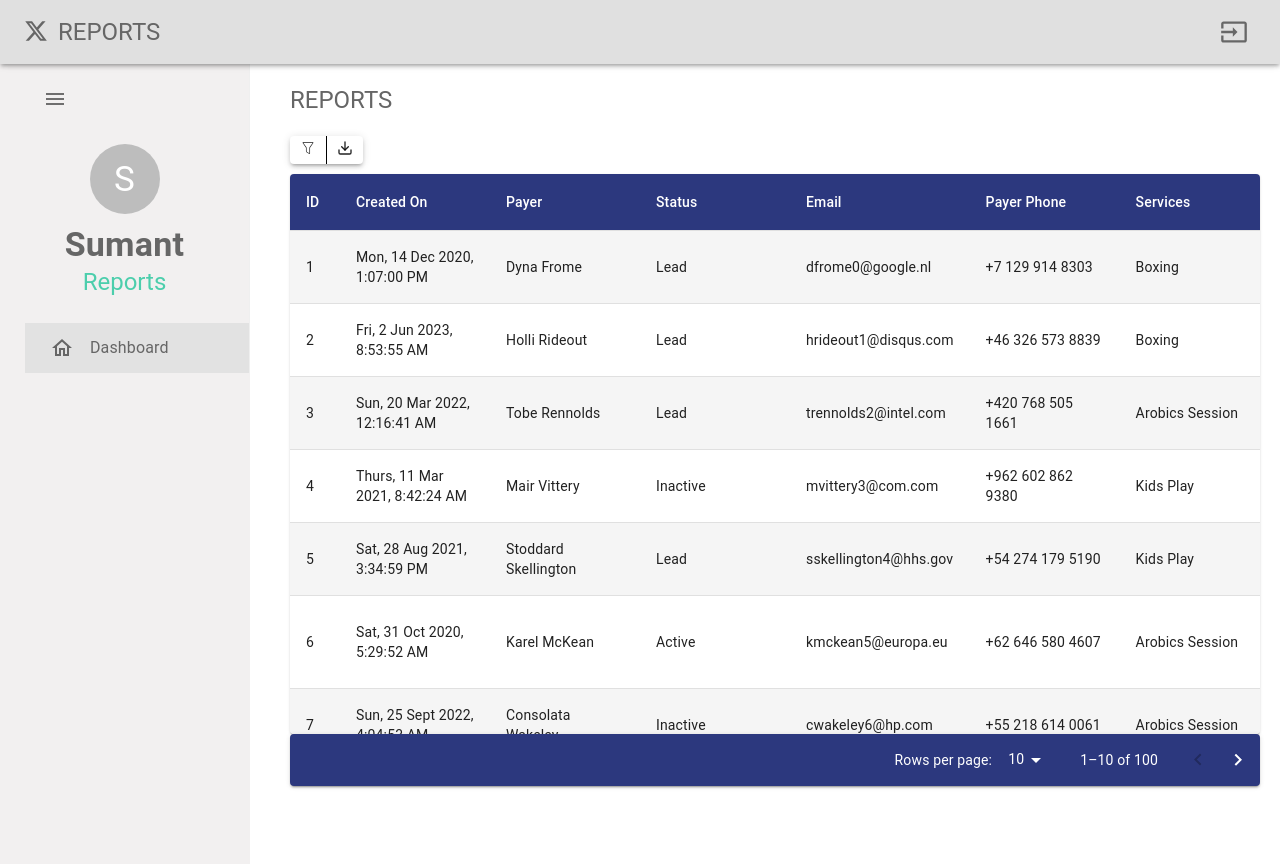
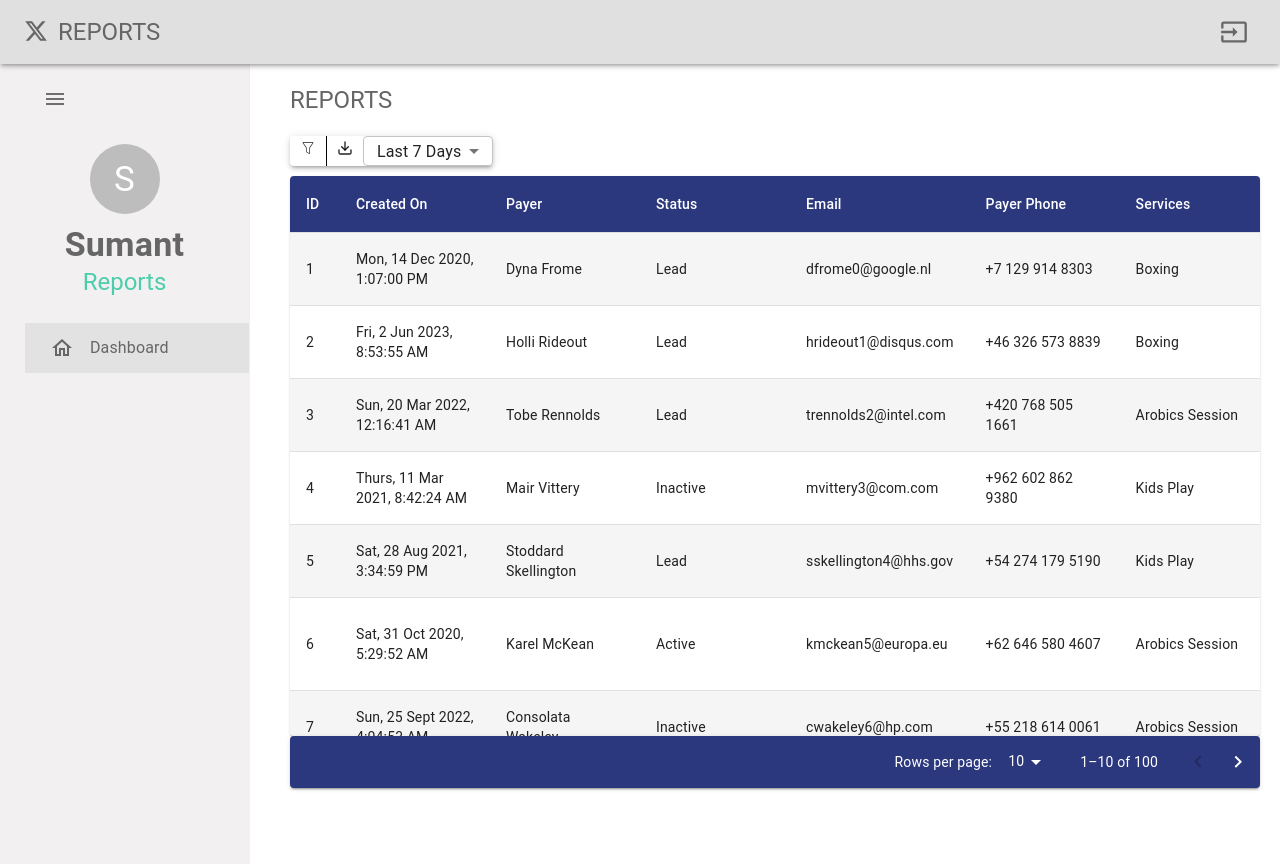
Before and after one commit to Sumant64/dynamic-table-report-mui, a Next.js app: page / in a window 1280 px wide. Built offline with nearby package versions, Linux system fonts and the light colour scheme.

Commit message:
sort by date dropdown

```diff
--- a/app/components/dynamicTable/ReportsPage.jsx
+++ b/app/components/dynamicTable/ReportsPage.jsx
@@ -1,5 +1,5 @@
 'use client'
-import { Box, Dialog, Paper } from '@mui/material';
+import { Box, Dialog, FormControl, InputLabel, MenuItem, Paper, Select } from '@mui/material';
 import React, { useEffect, useState } from 'react';
 import data from '@/data/data.json'
 import { columnData } from '@/utils/tableHeader';
@@ -16,10 +16,12 @@ const ReportsPage = () => {
     const [count, setCount] = useState(0);
 
     const [openDialog, setOpenDialog] = useState('');
+    const [sort, setSort] = useState('7Days');
 
     useEffect(() => {
         initialLoad();
-    }, [page, rowsPerPage])
+        console.log(sort)
+    }, [page, rowsPerPage, sort]);
 
     const initialLoad = () => {
         try {
@@ -38,7 +40,7 @@ const ReportsPage = () => {
     return (
         <>
             {/* Columns filter dialog */}
-            <Dialog open={openDialog==="filter"} onClose={() => setOpenDialog("")}>
+            <Dialog open={openDialog === "filter"} onClose={() => setOpenDialog("")}>
                 <ColumnFilterDialog columns={columns} setColumns={setColumns} setOpenDialog={setOpenDialog} />
             </Dialog>
 
@@ -55,7 +57,35 @@ const ReportsPage = () => {
                     <Box sx={{ cursor: 'pointer', padding: '4px 10px' }}>
                         <LuDownload />
                     </Box>
+                    <Box>
+                        <Select
+                            value={sort}
+                            onChange={(e) => setSort(e.target.value)}
+                            // label="Select Action"
+                            style={{
+                                height: '30px'
+                            }}
+                        >
+                            <MenuItem value="7Days">Last 7 Days</MenuItem>
+                            <MenuItem value="15Days">Last 15 Days</MenuItem>
+                            <MenuItem value="30Days">Last Month</MenuItem>
+                            <MenuItem value="custom">Custom</MenuItem>
+                        </Select>
+                    </Box>
+
+
                 </Box>
+                {/* Custom Sort */}
+                {
+                    sort === 'custom' &&
+                    <Box sx={{
+                        display: 'inline-flex',
+                        marginBottom: '10px'
+                    }} component={Paper} elevation={3}>
+
+                    </Box>
+                }
+
 
                 <ReportsTable setRowsPerPage={setRowsPerPage} page={page} setPage={setPage} columns={columns} count={count} rowsPerPage={rowsPerPage} rows={rows} />
             </Box>
```
Also changed, not shown: .eslintrc.json, 1 other file (tests, documents, lock files or other folders).
